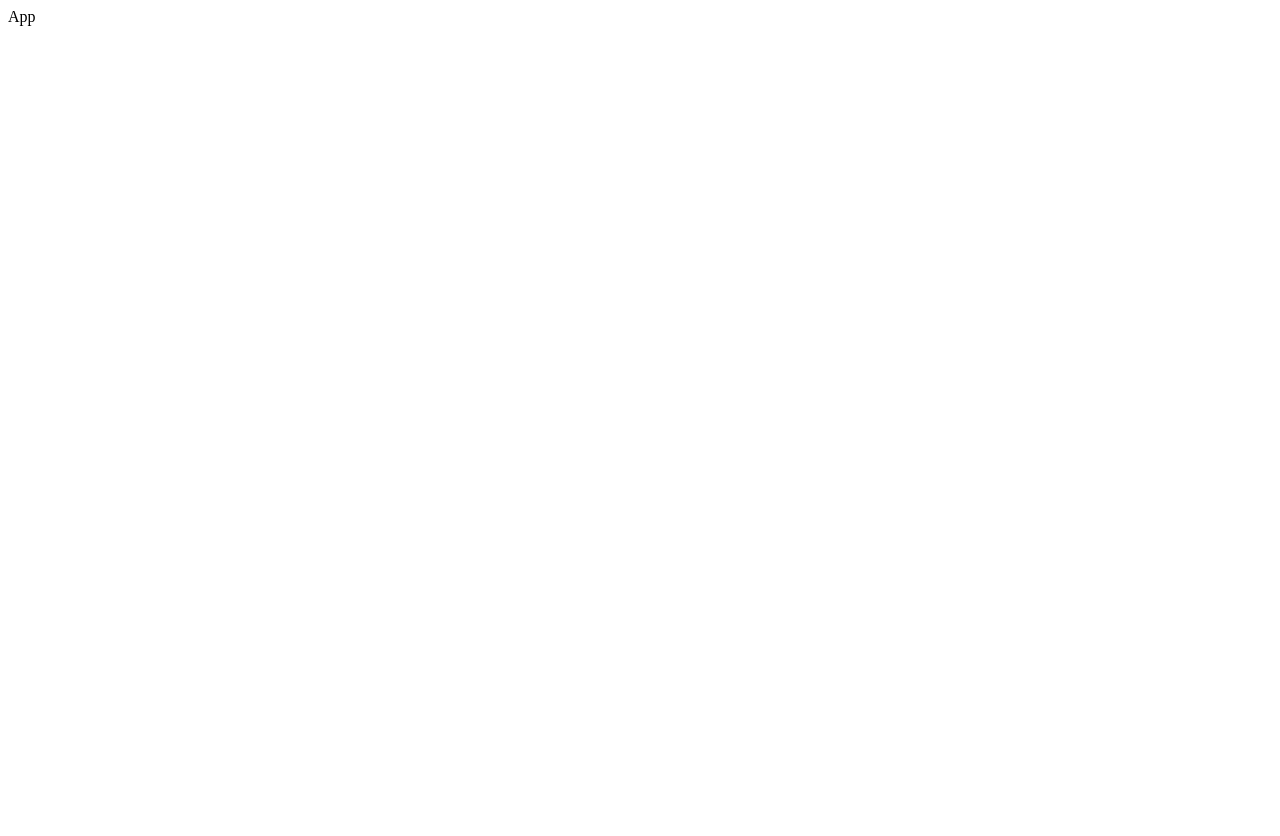
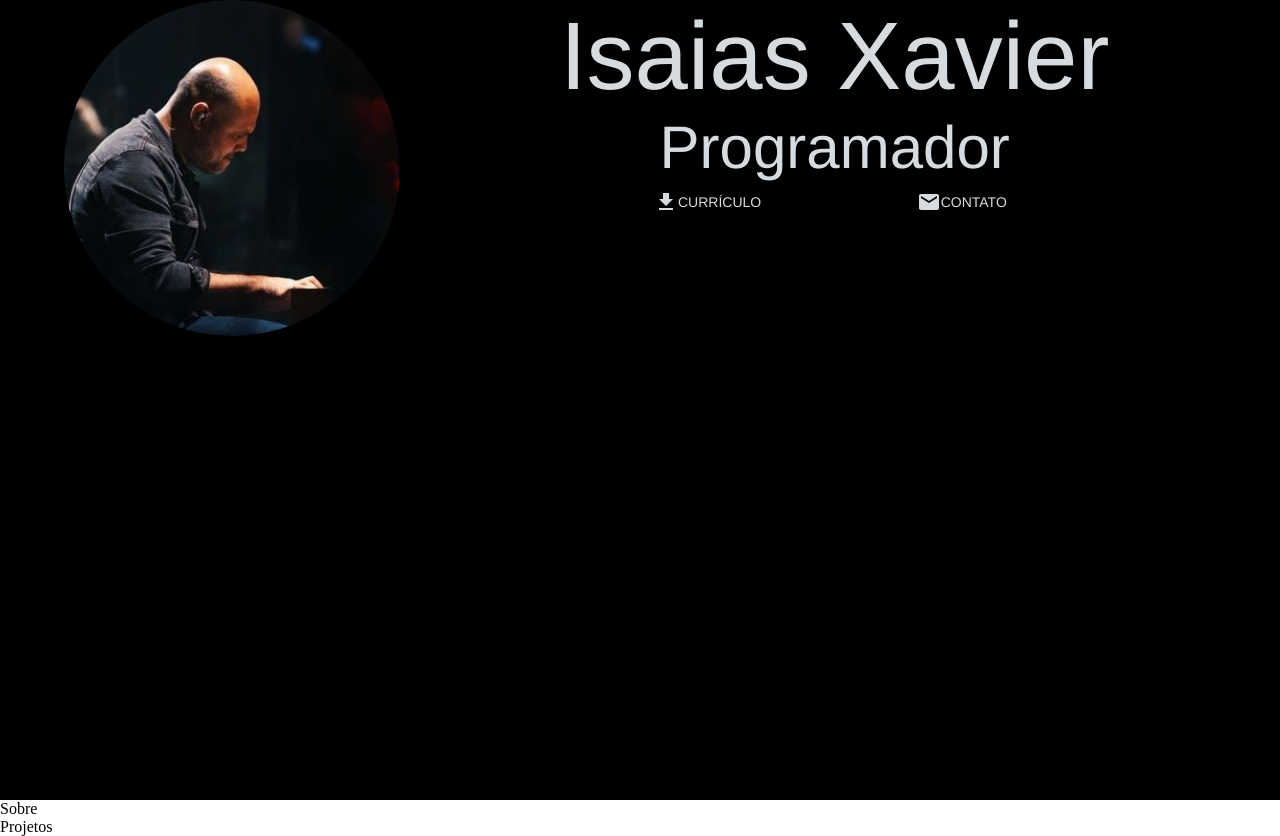
Before and after one commit to NunnoXavier/portfolio, a React (Vite) app: page / in a window 1280 px wide. Before the commit the page ends 800 px from the top, so only its background shows below. Built offline with nearby package versions, Linux system fonts and the light colour scheme.

Commit message:
instalacao do material ui e materialIcons, configuraracao do theme

```diff
--- /dev/null
+++ b/global.css
@@ -0,0 +1,3 @@
+body{
+    margin: 0
+}
--- a/index.html
+++ b/index.html
@@ -2,7 +2,8 @@
 <html lang="pt-br">
   <head>
     <meta charset="UTF-8" />
-    <meta name="viewport" content="width=device-width, initial-scale=1.0" />
+    <meta name="viewport" content="initial-scale=1, width=device-width" />
+    <link rel="stylesheet" href="global.css">
     <title>Vite + React + TS</title>
   </head>
   <body>
--- a/package.json
+++ b/package.json
@@ -10,6 +10,10 @@
     "preview": "vite preview"
   },
   "dependencies": {
+    "@emotion/react": "^11.14.0",
+    "@emotion/styled": "^11.14.0",
+    "@mui/icons-material": "^6.4.2",
+    "@mui/material": "^6.4.2",
     "react": "^18.3.1",
     "react-dom": "^18.3.1"
   },
--- a/src/App.tsx
+++ b/src/App.tsx
@@ -1,9 +1,9 @@
-import { useState } from 'react'
+import Home from "./pages/Home/Home"
 
 const App = () => {
   return (
     <>
-      App
+      <Home/>
     </>
   )
 }
--- /dev/null
+++ b/src/Theme.ts
@@ -0,0 +1,23 @@
+import { createTheme, responsiveFontSizes } from "@mui/material";
+
+let Theme = createTheme({
+    palette: {
+        primary: {
+            main: '#d6dbdf'
+          },
+        secondary: {
+            main: '#a9cce3'
+          }
+    },
+    typography: {
+      fontFamily: [
+//        '"Segoe UI"',
+//        'Roboto',
+        '"Helvetica Neue"',
+      ]
+    }
+})
+
+Theme = responsiveFontSizes(Theme)
+
+  export default Theme
--- a/src/main.tsx
+++ b/src/main.tsx
@@ -1,9 +1,13 @@
 import { StrictMode } from 'react'
 import { createRoot } from 'react-dom/client'
 import App from './App.tsx'
+import { ThemeProvider } from "@mui/material"
+import Theme from './Theme.ts'
 
 createRoot(document.getElementById('root')!).render(
   <StrictMode>
-    <App />
+    <ThemeProvider theme={Theme}>
+      <App />
+    </ThemeProvider>
   </StrictMode>,
 )
--- /dev/null
+++ b/src/pages/Home/Apresentacao/Apresentacao.tsx
@@ -0,0 +1,53 @@
+import { styled, Container, Typography,Button } from "@mui/material"
+import Grid from "@mui/material/Grid2"
+import DownloadIcon from '@mui/icons-material/Download'
+import MailIcon from '@mui/icons-material/Mail';
+import Avatar from "../../../assets/images/avatar.jpg"
+
+
+const Apresentacao = () => {
+
+  const StyledSection = styled("div")( () => ({
+    backgroundColor: "black",
+    height: "100vh"
+  }) )
+
+  const StyledAvatar = styled("img")( () => ({
+    width: "90%",
+    borderRadius: "50%"
+  }))
+
+  return (
+    <StyledSection>
+      <Container>
+        <Grid container spacing={2}>
+          <Grid size={{ xs:12, md:4 }}>
+            <StyledAvatar src={Avatar}/>
+          </Grid>
+          <Grid size={{ xs:12, md:8 }}>
+            <Typography variant="h1" color="primary" textAlign="center">Isaias Xavier</Typography>
+            <Typography variant="h2" color="primary" textAlign="center">Programador</Typography>
+            <Grid container display="flex" justifyContent="center">
+              <Grid size={{ xs:12, md:4 }} display="flex" justifyContent="center">
+                <Button>
+                  <DownloadIcon/>
+                  Currículo
+                </Button>
+              </Grid>
+              <Grid size={{ xs:12, md:4 }} display="flex" justifyContent="center">
+                <Button>
+                  <MailIcon/>
+                  Contato
+                </Button>
+              </Grid>
+            </Grid>
+          </Grid>
+        </Grid>
+      </Container>
+
+
+    </StyledSection>
+  )
+}
+
+  export default Apresentacao
--- /dev/null
+++ b/src/pages/Home/Home.tsx
@@ -0,0 +1,15 @@
+import Apresentacao from "./Apresentacao/Apresentacao"
+import Sobre from "./Sobre/Sobre"
+import Projetos from "./Projetos/Projetos"
+
+const Home = () => {
+    return (
+      <>
+        <Apresentacao/>
+        <Sobre/>
+        <Projetos/>
+      </>
+    )
+  }
+
+  export default Home
--- /dev/null
+++ b/src/pages/Home/Projetos/Projetos.tsx
@@ -0,0 +1,10 @@
+
+const Projetos = () => {
+    return (
+      <section>
+        Projetos
+      </section>
+    )
+  }
+
+  export default Projetos
--- /dev/null
+++ b/src/pages/Home/Sobre/Sobre.tsx
@@ -0,0 +1,10 @@
+
+const Sobre = () => {
+    return (
+      <section>
+        Sobre
+      </section>
+    )
+  }
+
+  export default Sobre
```
Also changed, not shown: src/assets/images/avatar.jpg (added), 1 other file (tests, documents, lock files or other folders).
